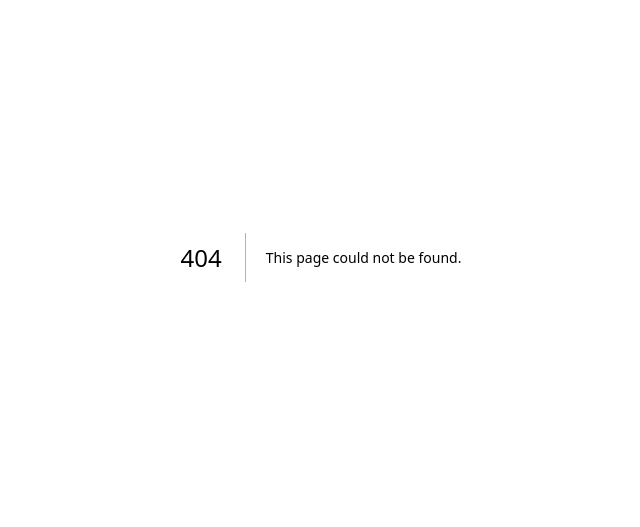
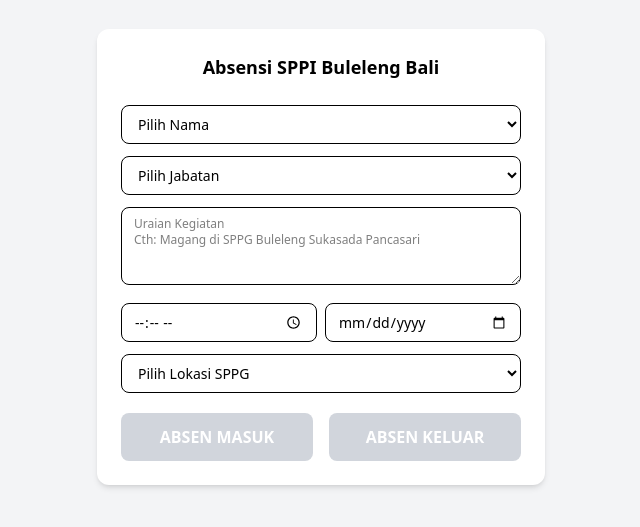
Before and after one commit to odetv/absensi-sppi-buleleng, a Next.js app: page /xyz in a window 1280 px wide. Before the commit this address had no page. Shown: the part 143-670 px from the top of the page, without its empty margins (319-959 px from the left). Built offline with nearby package versions, Linux system fonts and the light colour scheme.

Commit message:
feat: adding emergency plan absent

```diff
--- /dev/null
+++ b/app/xyz/page.tsx
@@ -0,0 +1,201 @@
+"use client";
+import { useState } from "react";
+import { LIST_NAME } from "../../lib/list_name";
+import { LIST_POSITION } from "../../lib/list_position";
+import { SPPG_LOCATIONS, TypeSPPGLocation } from "../../lib/sppg_location";
+
+export default function Home() {
+  const [name, setName] = useState("");
+  const [position, setPosition] = useState("");
+  const [description, setDescription] = useState("");
+  const [timeInput, setTimeInput] = useState("");
+  const [dateInput, setDateInput] = useState("");
+  const [sppgLocation, setSppgLocation] = useState<TypeSPPGLocation | null>(
+    null
+  );
+  const [loadingIn, setLoadingIn] = useState(false);
+  const [loadingOut, setLoadingOut] = useState(false);
+
+  const isFormValid =
+    name && position && description && timeInput && dateInput && sppgLocation;
+
+  const handleSubmitAbsent = async (type: "masuk" | "pulang") => {
+    if (!isFormValid) return;
+    if (type === "masuk") setLoadingIn(true);
+    if (type === "pulang") setLoadingOut(true);
+    const dateObj = new Date(dateInput);
+    const formattedDate = dateObj.toLocaleDateString("id-ID");
+    const day = dateObj.toLocaleDateString("id-ID", { weekday: "long" });
+    const [hour, minute] = timeInput.split(":");
+    const seconds = String(new Date().getSeconds()).padStart(2, "0");
+    const finalTime = `${hour}:${minute}:${seconds}`;
+    const month = String(dateObj.getMonth() + 1).padStart(2, "0");
+    const year = dateObj.getFullYear();
+    const sheetName = `${month}-${year}`;
+    const lat = sppgLocation.lat;
+    const lon = sppgLocation.lon;
+
+    const data = {
+      time: finalTime,
+      day,
+      date: formattedDate,
+      absentType: type === "masuk" ? "Masuk" : "Keluar",
+      name,
+      position,
+      description,
+      latitude: lat,
+      longitude: lon,
+      sppgLocation: sppgLocation.name,
+      mapsLocation: `https://www.google.com/maps/place/${lat},${lon}/@${lat},${lon},17z`,
+      sheetName,
+    };
+
+    try {
+      const res = await fetch("/api/absent", {
+        method: "POST",
+        body: JSON.stringify(data),
+        headers: {
+          "Content-Type": "application/json",
+        },
+      });
+
+      if (!res.ok) {
+        alert("❌ Gagal menyimpan absensi. Coba lagi.");
+        return;
+      }
+
+      alert(`Hai ${name}, absen ${type} berhasil disimpan.`);
+      setName("");
+      setPosition("");
+      setDescription("");
+      setTimeInput("");
+      setDateInput("");
+      setSppgLocation(null);
+    } catch {
+      alert("❌ Terjadi kesalahan koneksi. Coba beberapa saat lagi.");
+    } finally {
+      if (type === "masuk") setLoadingIn(false);
+      if (type === "pulang") setLoadingOut(false);
+    }
+  };
+
+  return (
+    <main className="min-h-screen flex items-center justify-center bg-gray-100 px-4">
+      <div className="bg-white p-6 rounded-xl shadow-md w-full max-w-md">
+        <h1 className="text-lg font-semibold text-center">
+          Absensi SPPI Buleleng Bali
+        </h1>
+
+        <div className="space-y-3 mt-6">
+          <select
+            value={name}
+            onChange={(e) => setName(e.target.value)}
+            className="w-full px-3 py-2 border rounded-lg text-sm"
+          >
+            <option value="">Pilih Nama</option>
+            {LIST_NAME.map((n) => (
+              <option key={n} value={n}>
+                {n}
+              </option>
+            ))}
+          </select>
+
+          <select
+            value={position}
+            onChange={(e) => setPosition(e.target.value)}
+            className="w-full px-3 py-2 border rounded-lg text-sm"
+          >
+            <option value="">Pilih Jabatan</option>
+            {LIST_POSITION.map((j) => (
+              <option key={j} value={j}>
+                {j}
+              </option>
+            ))}
+          </select>
+
+          <textarea
+            placeholder={`Uraian Kegiatan\nCth: Magang di SPPG Buleleng Sukasada Pancasari`}
+            value={description}
+            onChange={(e) => setDescription(e.target.value)}
+            rows={3}
+            className="w-full px-3 py-2 border rounded-lg resize-y text-sm placeholder:text-xs"
+          ></textarea>
+
+          <div className="flex flex-row gap-2">
+            <input
+              type="time"
+              value={timeInput}
+              onChange={(e) => setTimeInput(e.target.value)}
+              className="w-full px-3 py-2 border rounded-lg text-sm"
+            />
+
+            <input
+              type="date"
+              value={dateInput}
+              onChange={(e) => setDateInput(e.target.value)}
+              className="w-full px-3 py-2 border rounded-lg text-sm"
+            />
+          </div>
+
+          <select
+            value={sppgLocation?.name || ""}
+            onChange={(e) => {
+              const loc =
+                SPPG_LOCATIONS.find((loc) => loc.name === e.target.value) ||
+                null;
+              setSppgLocation(loc);
+            }}
+            className="w-full px-3 py-2 border rounded-lg text-sm"
+          >
+            <option value="">Pilih Lokasi SPPG</option>
+            {SPPG_LOCATIONS.map((loc) => (
+              <option key={loc.name} value={loc.name}>
+                {loc.name}
+              </option>
+            ))}
+          </select>
+
+          {sppgLocation && (
+            <iframe
+              title="Google Maps"
+              width="100%"
+              height="200"
+              className="rounded-md border"
+              style={{ border: 0 }}
+              loading="lazy"
+              src={`https://maps.google.com/maps?&q=${sppgLocation.lat},${sppgLocation.lon}&z=17&output=embed`}
+            ></iframe>
+          )}
+
+          <div className="flex justify-between gap-4 pt-2">
+            <button
+              id="buttonIn"
+              disabled={!isFormValid || loadingIn || loadingOut}
+              onClick={() => handleSubmitAbsent("masuk")}
+              className={`flex-1 py-3 rounded-lg text-white font-semibold transition-colors uppercase ${
+                !isFormValid || loadingIn || loadingOut
+                  ? "bg-gray-300 cursor-not-allowed"
+                  : "bg-blue-500 hover:bg-blue-600 cursor-pointer"
+              }`}
+            >
+              {loadingIn ? "Menyimpan..." : "Absen Masuk"}
+            </button>
+
+            <button
+              id="buttonOut"
+              disabled={!isFormValid || loadingIn || loadingOut}
+              onClick={() => handleSubmitAbsent("pulang")}
+              className={`flex-1 py-3 rounded-lg text-white font-semibold transition-colors uppercase ${
+                !isFormValid || loadingIn || loadingOut
+                  ? "bg-gray-300 cursor-not-allowed"
+                  : "bg-blue-500 hover:bg-blue-600 cursor-pointer"
+              }`}
+            >
+              {loadingOut ? "Menyimpan..." : "Absen Keluar"}
+            </button>
+          </div>
+        </div>
+      </div>
+    </main>
+  );
+}
```
